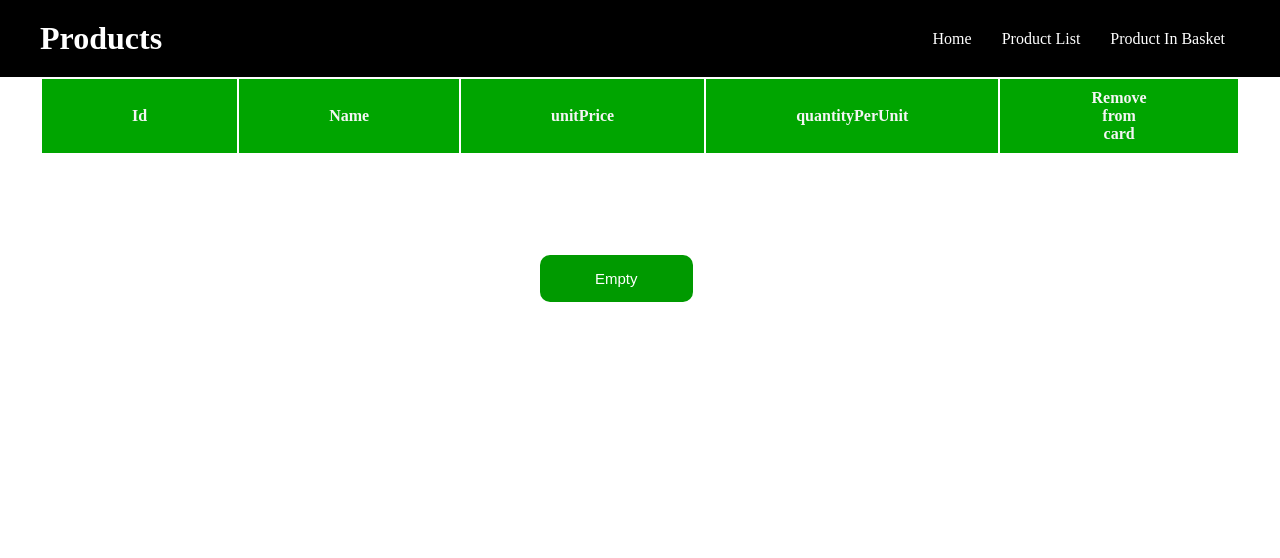
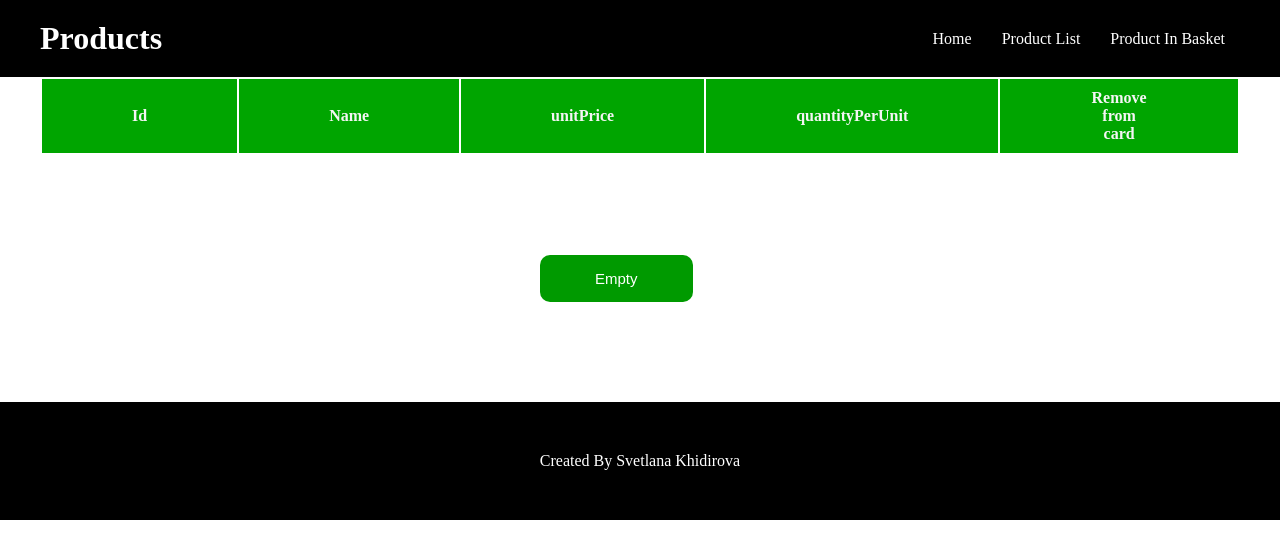
Before and after one commit to KhidirovaSveta/Add-To-Basket, a React (Create React App) app: page /pages/product-in-backet in a window 1280 px wide. Shown: the top 558 px of the page. Built offline with nearby package versions, Linux system fonts and the light colour scheme.

Commit message:
added footer section

```diff
--- a/src/App.js
+++ b/src/App.js
@@ -1,5 +1,6 @@
 import { Route, Routes } from "react-router-dom";
-import Header from "./layouts";
+import Footer from "./layouts/footer";
+import Header from "./layouts/header";
 import Home from "./pages/home";
 import ProductDetails from "./pages/product-details";
 import ProductInBasket from "./pages/product-in-backet";
@@ -15,6 +16,7 @@ function App() {
         <Route path="/pages/product-details/:id" element={<ProductDetails />} />
         <Route path="/pages/product-in-backet" element={<ProductInBasket />} />
       </Routes>
+      <Footer/>
     </div>
   );
 }
--- /dev/null
+++ b/src/layouts/footer/index.jsx
@@ -0,0 +1,12 @@
+import React from "react";
+import "./index.scss"
+
+const Footer = () => {
+  return (
+    <div className="footer">
+        <p> Created By Svetlana Khidirova </p>
+    </div>
+  );
+};
+
+export default Footer;
--- /dev/null
+++ b/src/layouts/footer/index.scss
@@ -0,0 +1,10 @@
+.footer {
+    background-color: black;
+    color: white;
+    padding: 50px 0;
+
+        p {
+            text-align: center;
+        }
+
+}
```
Also changed, not shown: src/layouts/header/index.jsx (renamed from src/layouts/index.jsx), src/layouts/header/index.scss (renamed from src/layouts/index.scss).
